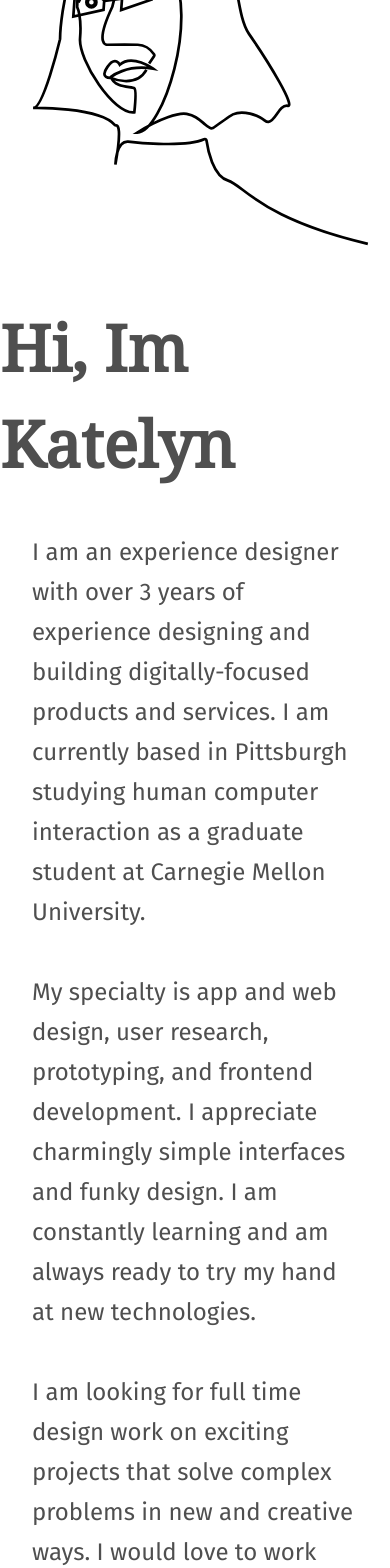
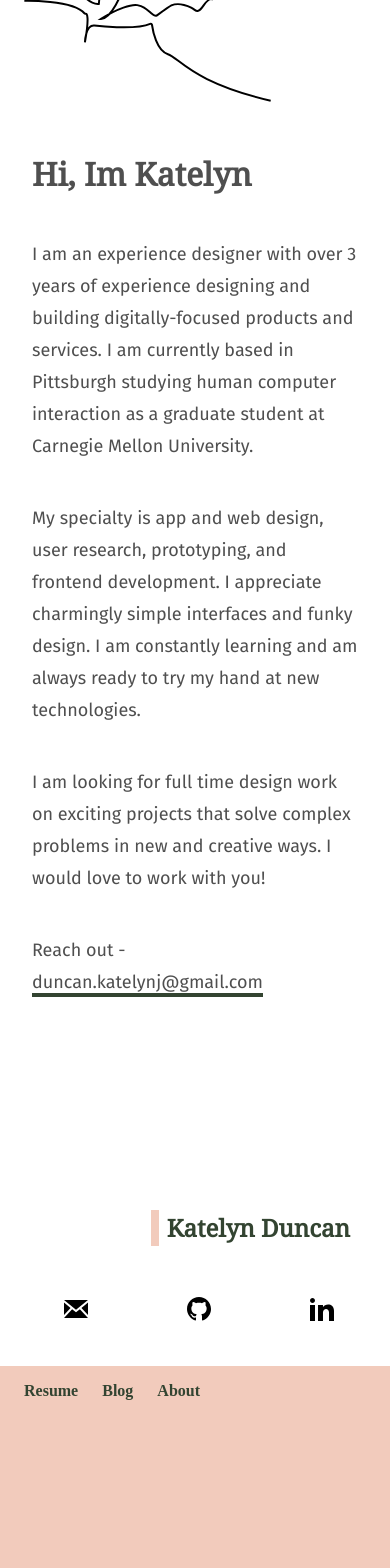
Before and after one commit to kjduncan/portfolio2019, a React (Create React App) app in the folder my-app/: page /about in a window 390 px wide. Shown: the part 280-1848 px from the top of the page. Built offline with nearby package versions, Linux system fonts and the light colour scheme.

Commit message:
added new styles

```diff
--- a/my-app/src/App.css
+++ b/my-app/src/App.css
@@ -104,6 +104,10 @@
   height: 100vh;
   padding: 0 40px;
   margin-bottom: 80px;
+}
+.landing-info h1 {
+  font-size: 32px;
+  line-height: 40px;
 }
 .landing-info a {
   text-decoration: none;
@@ -221,6 +225,9 @@ ul.menu li a {
   justify-content: flex-start !important;
   padding-bottom: 0;
 }
+.footer ul.menu li {
+  font-size: 24px;
+}
 .footer ul.menu li a {
   color: #334431 !important;
 }
@@ -335,6 +342,12 @@ ul.menu li a {
 .Project ul.menu a.nav-home {
   margin-left: 32px;
 }
+ul.menu li {
+  font-size: 16px;
+}
+.footer ul.menu li {
+  font-size: 16px;
+}
 .Project .project-description-lg {
   font-size: 48px;
   line-height: 56px;
@@ -400,6 +413,7 @@ ul.menu li a {
   margin-bottom: 40px;
   font-weight: 700;
   text-align: left;
+  margin-left: 0;
 }
 .About p.aboutMe {
   font-family: 'Fira Sans', sans-serif;
@@ -516,8 +530,13 @@ a:hover {
 /* mobile syltes*/
 @media only screen and (max-width : 480px) {
   .About p.aboutMe {
-    font-size: 24px;
+    font-size: 18px;
     padding: 0 32px;
+    line-height: 32px;
+  }
+  .About h1.hello {
+    font-size: 32px;
+    margin-left: 32px;
   }
   .gif-stuff {
     height: 320px;
--- a/my-app/src/pages/about.js
+++ b/my-app/src/pages/about.js
@@ -29,12 +29,12 @@ class About extends Component {
                 </li>
               </ul>
             </div>
-            <div className="column is-10 is-offset-1">
+            <div className="column is-10 is-offset-1 is-mobile">
               <div className="columns profile">
-                <div className="column is-5">
+                <div className="column is-5 is-three-quarters-mobile">
                 <img src={kate}></img>
                 </div>
-                <div className="column is-7">
+                <div className="column is-7 is-full-mobile">
                 <h1 className="hello">Hi, Im Katelyn</h1>
                 <p className="aboutMe">I am an experience designer with over 3 years of experience designing and building digitally-focused products and services. I am currently based in Pittsburgh studying human computer interaction as a graduate student at Carnegie Mellon University.</p>
                 <p className="aboutMe">
```
